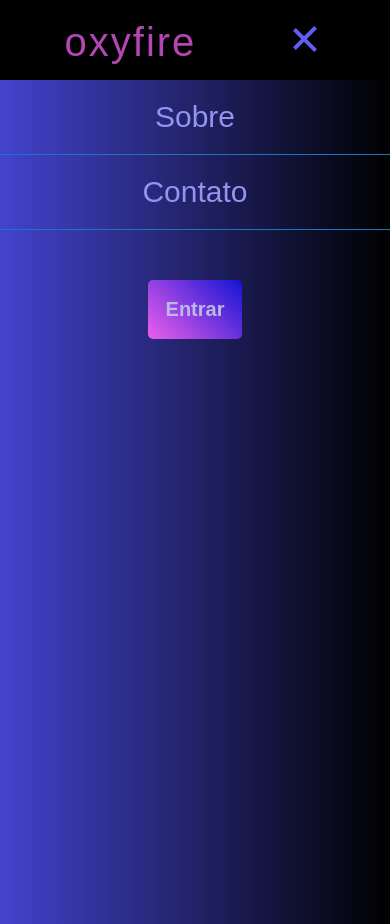
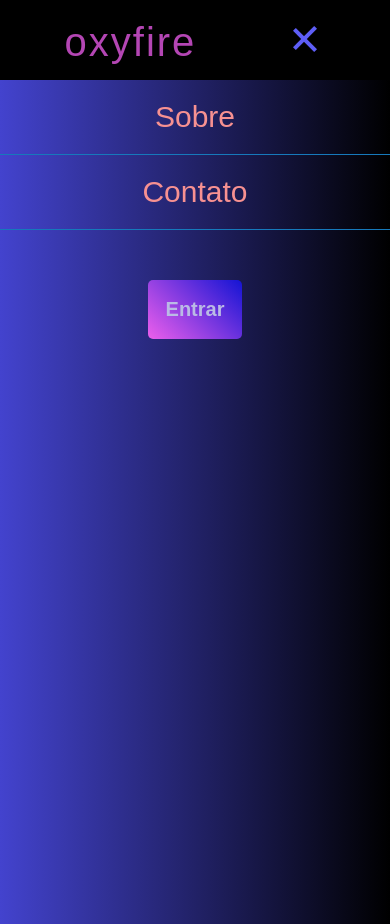
Before and after one commit to xicovisk/oxyfire, a plain HTML site: page index.html in a window 390 px wide. Both pictures are taken after a click on the button 305 px from the left and 42 px from the top of the page. Drawn offline with Linux system fonts and the light colour scheme.

Commit message:
Add files via upload

```diff
--- a/style.css
+++ b/style.css
@@ -239,6 +239,7 @@ input:hover {
     }
     li a {
         font-size: 30px;
+        color: rgb(247, 145, 145);
     }
 
     li:hover {
@@ -281,7 +282,7 @@ input:hover {
     }
 
     .formulario {
-        height: 480px;
+        height: 520px;
         width: 330px;
         border: none;
         background: none;
```
